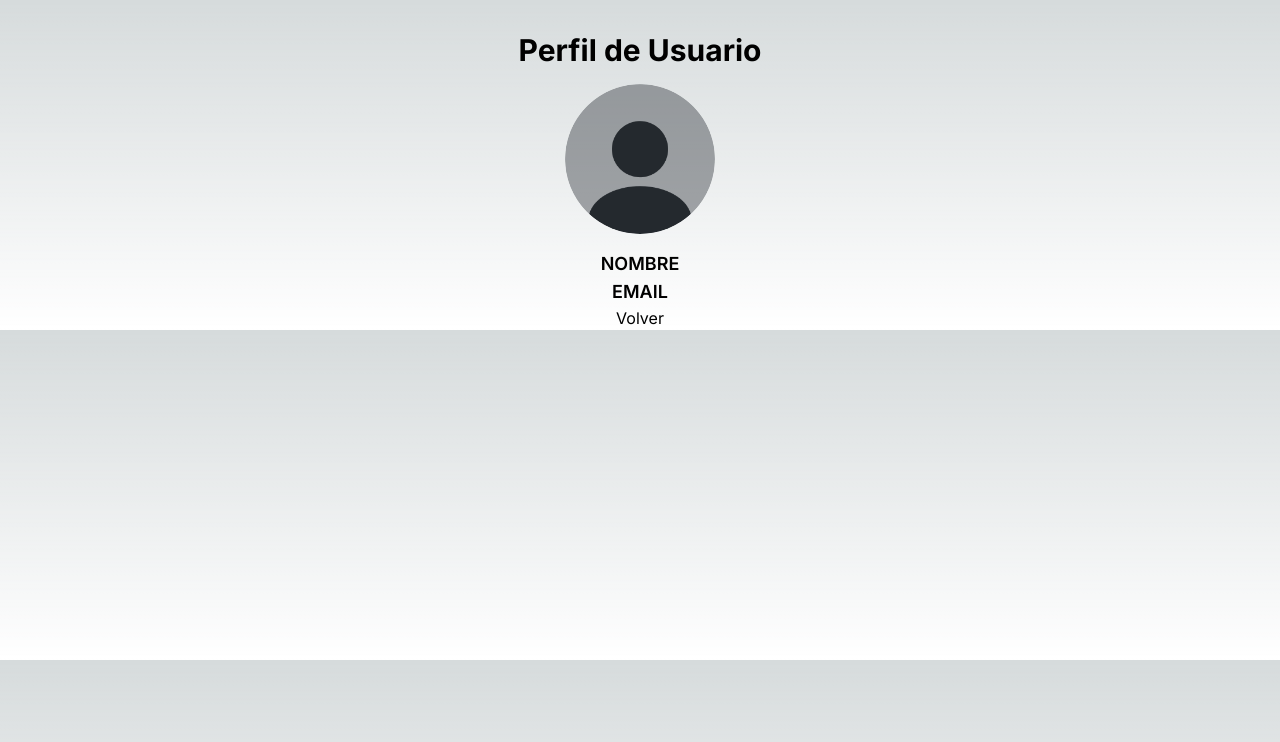
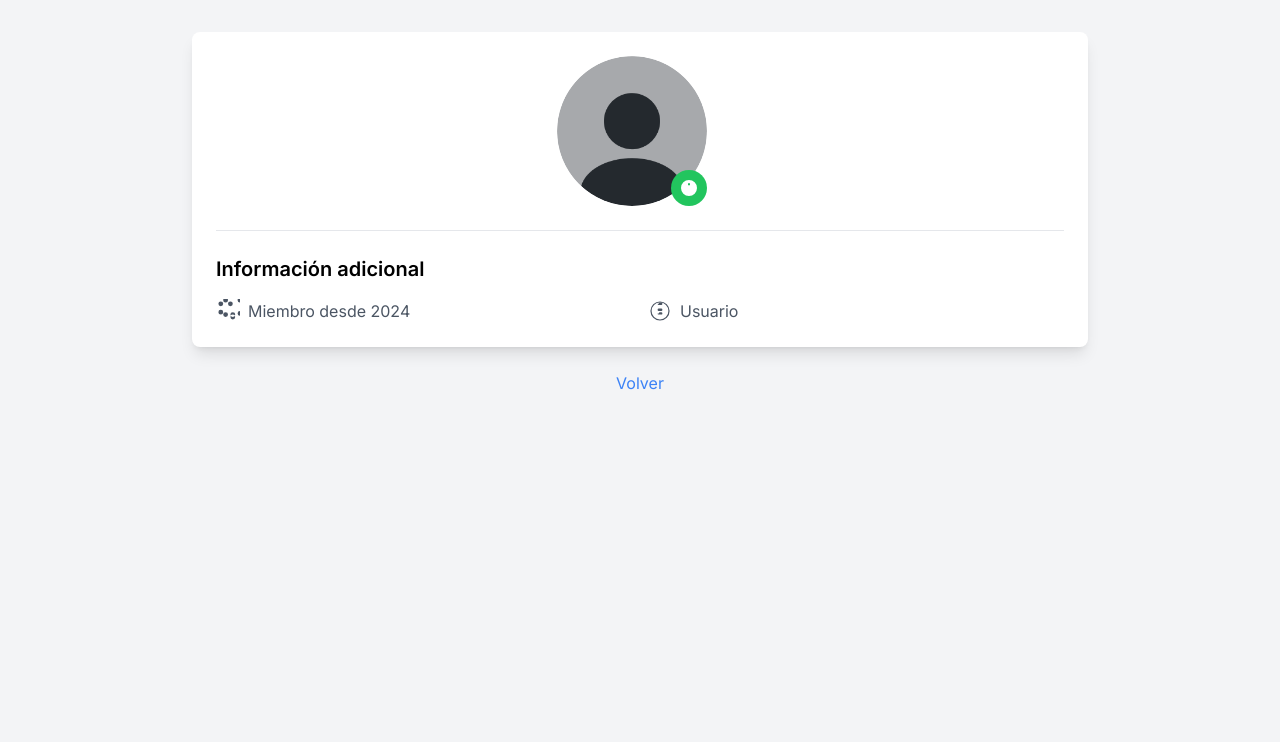
Before and after one commit to agusalta/PNT2_TP_GRUPAL, a Next.js app: page /users in a window 1280 px wide. Shown: the top 742 px of the page. Built offline with nearby package versions, Linux system fonts and the light colour scheme.

Commit message:
add estilos perfil de usuario

```diff
--- a/app/components/Header.jsx
+++ b/app/components/Header.jsx
@@ -5,7 +5,11 @@ import React, { useContext } from "react";
 import { UserContext } from "../context/UserContext";
 
 function Header() {
-  const { login, user } = useContext(UserContext);
+  const { login, handleLogout, user } = useContext(UserContext);
+
+  const handleClick = () => {
+    handleLogout();
+  };
 
   return (
     <header className="sticky top-0 z-50 bg-white p-4 text-gray-800 shadow-md">
@@ -13,7 +17,17 @@ function Header() {
         <button className="text-lg font-bold hover:text-gray-600">HOME</button>
         <h1 className="text-3xl font-bold">COCKTAILS</h1>
         {login ? (
+          <div className="flex gap-4">
             <Link href={"/users"}>
+              {user && user.profilePhoto ? (
+                <Image
+                  className="rounded-full cursor-pointer"
+                  width={60}
+                  height={60}
+                  alt="profile picture"
+                  src={user.profilePhoto}
+                />
+              ) : (
                 <Image
                   className="rounded-full cursor-pointer"
                   width={60}
@@ -21,7 +35,15 @@ function Header() {
                   alt="profile picture"
                   src="/profile.png"
                 />
+              )}
             </Link>
+            <button
+              className="text-lg font-bold hover:text-gray-600 hover:scale-90 transition ease-in-out delay-150"
+              onClick={handleClick}
+            >
+              Sign out
+            </button>
+          </div>
         ) : (
           <div className="flex gap-4">
             <Link href={"/users/register"}>Sign Up</Link>
--- a/app/context/UserContext.jsx
+++ b/app/context/UserContext.jsx
@@ -1,17 +1,28 @@
 "use client";
-import { createContext, useState } from "react";
-
+import { createContext, useState, useEffect } from "react";
 export const UserContext = createContext();
 
-const getUserFromToken = token => {
+const getUserFromEmail = async (token, email) => {
   try {
-    const decoded = jwtDecode(token);
-    return {
-      _id: decoded._id,
-      email: decoded.email,
-    };
+    if (!email) {
+      throw new Error("El email es un campo necesario.");
+    }
+
+    const response = await fetch(`http://localhost:3000/users/find/${email}`, {
+      method: "GET",
+      headers: {
+        Authorization: `Bearer ${token}`,
+      },
+    });
+
+    if (!response.ok) {
+      throw new Error("No se pudo obtener la información del usuario.");
+    }
+
+    const userData = await response.json();
+    return userData;
   } catch (error) {
-    console.error("Error decoding token:", error.message);
+    console.error("Error al obtener datos del usuario:", error.message);
     return null;
   }
 };
@@ -24,7 +35,6 @@ export function UserProvider({ children }) {
     try {
       if (!user.email || !user.password) {
         throw new Error("Email y contraseña son obligatorios.");
-        return null;
       }
 
       const response = await fetch("http://localhost:3000/users/register", {
@@ -79,11 +89,13 @@ export function UserProvider({ children }) {
 
       // Almacenar el token en localStorage
       localStorage.setItem("authToken", authToken);
+
+      // Obtener y almacenar los datos del usuario desde el token
+      const userData = await getUserFromEmail(authToken, email);
+      setUser(userData);
       setLogin(true);
 
-      // Obtener y almacenar los datos del usuario desde el token
-      const userData = getUserFromToken(authToken);
-      setUser(userData);
+      console.log(userData);
 
       return { message: "Usuario logeado exitosamente." };
     } catch (error) {
@@ -94,9 +106,9 @@ export function UserProvider({ children }) {
 
   const handleLogout = () => {
     localStorage.removeItem("authToken");
-    setToken(null);
     setLogin(false);
     setUser(null);
+    setToken(null);
   };
 
   return (
--- a/app/users/page.js
+++ b/app/users/page.js
@@ -1,26 +1,59 @@
-import React from "react";
+"use client";
 import Image from "next/image";
 import Link from "next/link";
+import React, { useContext } from "react";
+import { UserContext } from "../context/UserContext";
 
 function UsersPage() {
+    const { user } = useContext(UserContext);
 
     return (
-        <div className="container mx-auto mt-8 text-center">
-            <h1 className="text-3xl font-bold mb-4">Perfil de Usuario</h1>
-            <div className="flex flex-col items-center">
-                <div className="mb-4">
+        <div className="bg-gray-100 min-h-screen">
+            <div className="container mx-auto px-4 py-8">
+                <div className="max-w-4xl mx-auto bg-white rounded-lg shadow-lg p-6">
+                    <div className="flex items-center justify-center mb-6">
+                        <div className="relative">
                             <Image
-                        src={"/profile.png"}
+                                src={user?.profilePhoto || "/profile.png"}
                                 alt="Imagen de perfil"
                                 width={150}
                                 height={150}
                                 className="rounded-full"
                             />
+                            <span className="absolute bottom-0 right-0 bg-green-500 rounded-full p-2">
+                                <svg xmlns="http://www.w3.org/2000/svg" className="h-5 w-5 text-white" viewBox="0 0 20 20" fill="currentColor">
+                                    <path fillRule="evenodd" d="M10 18a8 8 0 100-16 8 8 0 000 16zM9 6a1 1 0 112 0v5a1 1 0 11-2 0V6zm1 1a1 1 0 00-1 1v3a1 1 0 102 0V8a1 1 0 00-1-1z" clipRule="evenodd" />
+                                </svg>
+                            </span>
                         </div>
-                <p className="text-lg font-semibold">NOMBRE</p>
-                <p className="text-lg font-semibold">EMAIL</p>
+                        <div className="ml-4">
+                            <h1 className="text-3xl font-bold">{user?.username}</h1>
+                            <p className="text-gray-600">{user?.email}</p>
                         </div>
-            <Link href={"/"}>Volver</Link>
+                    </div>
+                    <div className="border-t border-gray-200 mt-6 pt-6">
+                        <h2 className="text-xl font-semibold mb-4">Información adicional</h2>
+                        <div className="grid grid-cols-2 gap-4">
+                            <div className="flex items-center">
+                                <svg xmlns="http://www.w3.org/2000/svg" className="h-6 w-6 text-gray-600 mr-2" viewBox="0 0 20 20" fill="currentColor">
+                                    <path fillRule="evenodd" d="M12 6a2 2 0 100-4 2 2 0 000 4zM4 6a2 2 0 100-4 2 2 0 000 4zm0 7a2 2 0 100-4 2 2 0 000 4zm12 2a2 2 0 11-4 0 2 2 0 014 0zM8 15a2 2 0 100-4 2 2 0 000 4zm8-2a2 2 0 11-4 0 2 2 0 014 0zM8 3a2 2 0 100-4 2 2 0 000 4zm12 0a2 2 0 100-4 2 2 0 000 4zm0 11a2 2 0 100-4 2 2 0 000 4z" clipRule="evenodd" />
+                                </svg>
+                                <span className="text-gray-600">Miembro desde 2024</span>
+                            </div>
+                            <div className="flex items-center">
+                                <svg xmlns="http://www.w3.org/2000/svg" className="h-6 w-6 text-gray-600 mr-2" viewBox="0 0 20 20" fill="currentColor">
+                                    <path fillRule="evenodd" d="M10 3a7 7 0 100 14 7 7 0 000-14zM2 10a8 8 0 1116 0 8 8 0 01-16 0z" clipRule="evenodd" />
+                                    <path d="M9 4a1 1 0 011-1h1a1 1 0 110 2H9a1 1 0 01-1-1zm0 4a1 1 0 100 2h2a1 1 0 100-2H9zm0 4a1 1 0 011-1h1a1 1 0 110 2H9a1 1 0 01-1-1z" />
+                                </svg>
+                                <span className="text-gray-600">Usuario</span>
+                            </div>
+                        </div>
+                    </div>
+                </div>
+                <div className="mt-6 text-center">
+                    <Link href={"/"} className="text-blue-500 hover:underline">Volver</Link>
+                </div>
+            </div>
         </div>
     );
 }
```
Also changed, not shown: package.json (+7 -6 lines), 1 other file (tests, documents, lock files or other folders). Lines whose indentation alone changed are shown as unchanged.
